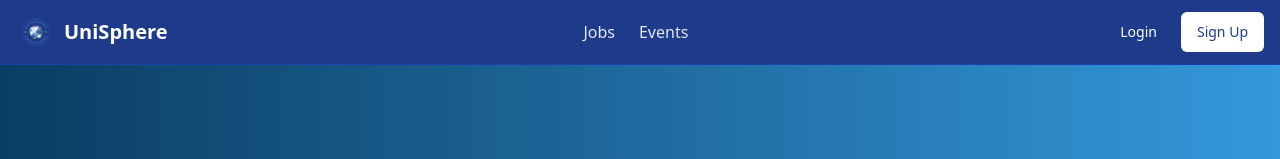
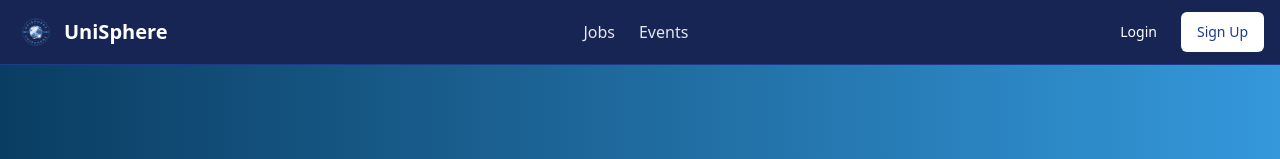
Before and after one commit to fyrasha/future-track-portal, a React (Vite) app: page / in a window 1280 px wide. Shown: the top 159 px of the page. Built offline with nearby package versions, Linux system fonts and the light colour scheme.

Commit message:
Refactor: Darker blue for logo
Adjusted the header's background color to a darker blue to improve logo visibility.

```diff
--- a/src/components/Header.tsx
+++ b/src/components/Header.tsx
@@ -46,7 +46,7 @@ const Header = () => {
   };
 
   return (
-    <header className="sticky top-0 z-50 w-full border-b bg-blue-900 border-blue-800">
+    <header className="sticky top-0 z-50 w-full border-b bg-blue-950 border-blue-900">
       <div className="container mx-auto flex h-16 items-center justify-between px-4">
         <Link to="/" className="flex items-center space-x-2">
           <img src="/lovable-uploads/c1fefc4a-0150-49c5-b734-f2588b1e8d79.png" alt="UniSphere Logo" className="h-10 w-10" />
```
